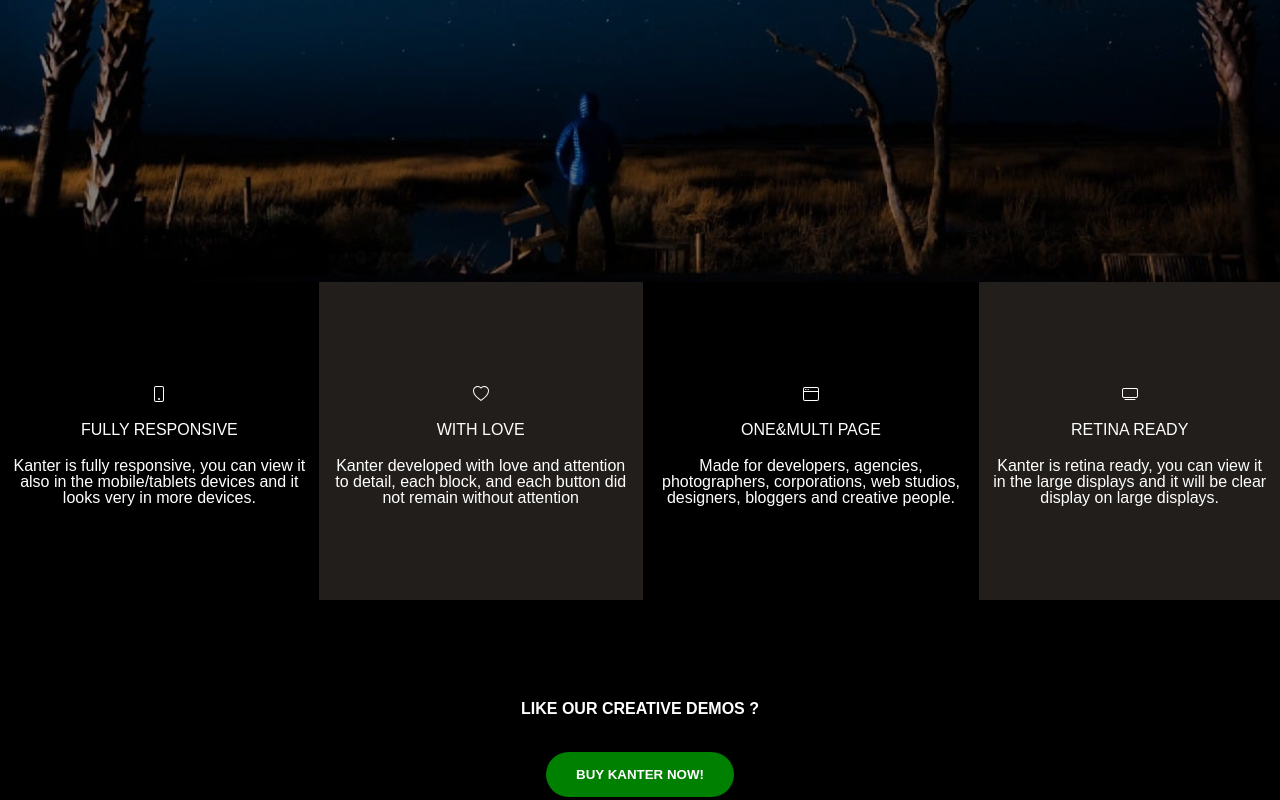
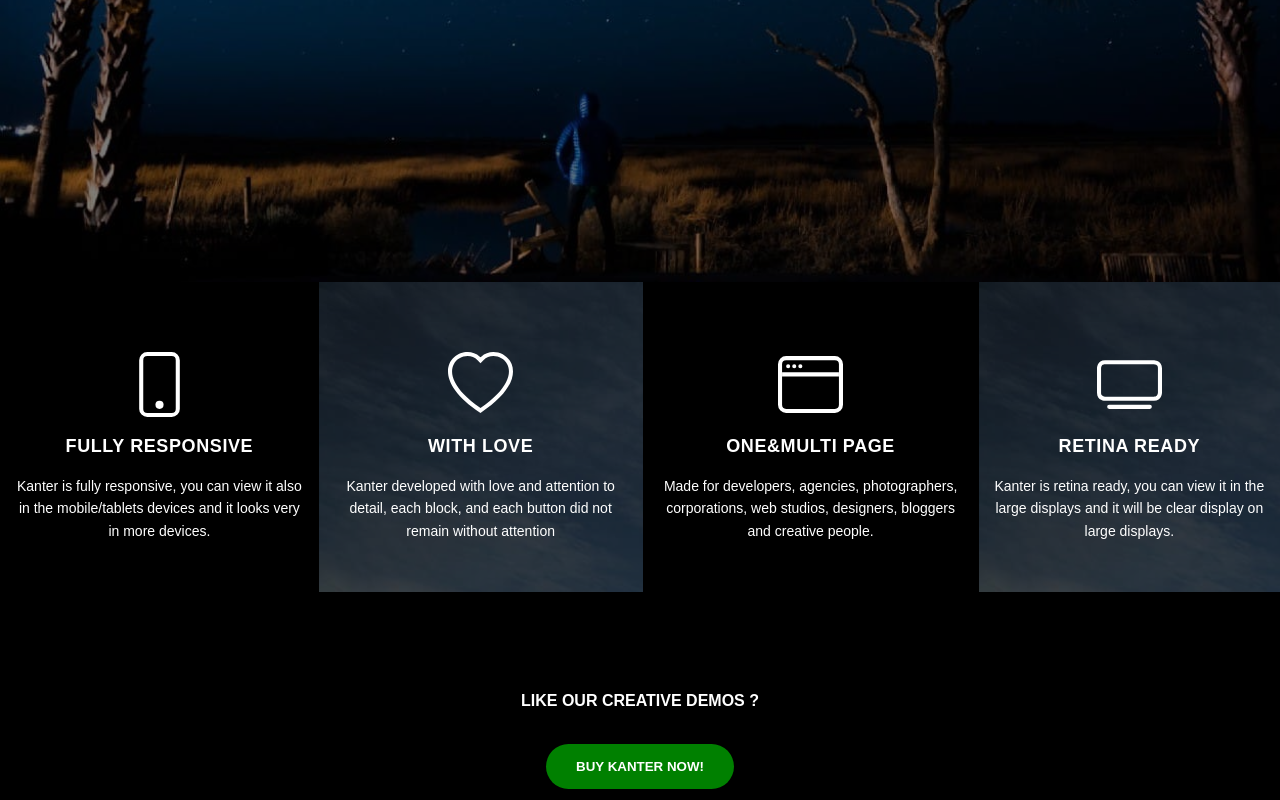
Before and after one commit to gibzhan/Kanter, a plain HTML site: page index.html in a window 1280 px wide. Shown: the part 518-1318 px from the top of the page. Drawn offline with Linux system fonts and the light colour scheme.

Commit message:
cards changed

```diff
--- a/index.html
+++ b/index.html
@@ -95,6 +95,8 @@
 <section class="cards">
     <div class="cards-main">
         <div class="cards-item dark">
+            <div class="filter"></div>
+            <div class="cards-item-single">
             <svg width="1em" height="1em" viewBox="0 0 16 16" class="bi bi-phone" fill="currentColor" xmlns="http://www.w3.org/2000/svg">
                 <path fill-rule="evenodd" d="M11 1H5a1 1 0 0 0-1 1v12a1 1 0 0 0 1 1h6a1 1 0 0 0 1-1V2a1 1 0 0 0-1-1zM5 0a2 2 0 0 0-2 2v12a2 2 0 0 0 2 2h6a2 2 0 0 0 2-2V2a2 2 0 0 0-2-2H5z"/>
                 <path fill-rule="evenodd" d="M8 14a1 1 0 1 0 0-2 1 1 0 0 0 0 2z"/>
@@ -102,14 +104,20 @@
               <h3 class="cards-item-title">FULLY RESPONSIVE</h3>
               <p>Kanter is fully responsive, you can view it also in the mobile/tablets devices and it looks very in more devices.</p>
             </div>
+            </div>
         <div class="cards-item black">
+            <div class="filter"></div>
+            <div class="cards-item-single">
             <svg width="1em" height="1em" viewBox="0 0 16 16" class="bi bi-heart" fill="currentColor" xmlns="http://www.w3.org/2000/svg">
                 <path fill-rule="evenodd" d="M8 2.748l-.717-.737C5.6.281 2.514.878 1.4 3.053c-.523 1.023-.641 2.5.314 4.385.92 1.815 2.834 3.989 6.286 6.357 3.452-2.368 5.365-4.542 6.286-6.357.955-1.886.838-3.362.314-4.385C13.486.878 10.4.28 8.717 2.01L8 2.748zM8 15C-7.333 4.868 3.279-3.04 7.824 1.143c.06.055.119.112.176.171a3.12 3.12 0 0 1 .176-.17C12.72-3.042 23.333 4.867 8 15z"/>
               </svg>
               <h3 class="cards-item-title">WITH LOVE</h3>
               <p>Kanter developed with love and attention to detail, each block, and each button did not remain without attention</p>
             </div>
+        </div>
         <div class="cards-item dark">
+            <div class="filter"></div>
+            <div class="cards-item-single">
                 <svg width="1em" height="1em" viewBox="0 0 16 16" class="bi bi-window" fill="currentColor" xmlns="http://www.w3.org/2000/svg">
                     <path fill-rule="evenodd" d="M14 2H2a1 1 0 0 0-1 1v10a1 1 0 0 0 1 1h12a1 1 0 0 0 1-1V3a1 1 0 0 0-1-1zM2 1a2 2 0 0 0-2 2v10a2 2 0 0 0 2 2h12a2 2 0 0 0 2-2V3a2 2 0 0 0-2-2H2z"/>
                     <path fill-rule="evenodd" d="M15 6H1V5h14v1z"/>
@@ -118,12 +126,16 @@
                 <h3 class="cards-item-title">ONE&MULTI PAGE</h3>
                 <p>Made for developers, agencies, photographers, corporations, web studios, designers, bloggers and creative people.</p>
             </div>
+            </div>
         <div class="cards-item black">
+            <div class="filter"></div>
+            <div class="cards-item-single">
             <svg width="1em" height="1em" viewBox="0 0 16 16" class="bi bi-tv" fill="currentColor" xmlns="http://www.w3.org/2000/svg">
                 <path fill-rule="evenodd" d="M2.5 13.5A.5.5 0 0 1 3 13h10a.5.5 0 0 1 0 1H3a.5.5 0 0 1-.5-.5zM13.991 3H2c-.325 0-.502.078-.602.145a.758.758 0 0 0-.254.302A1.46 1.46 0 0 0 1 4.01V10c0 .325.078.502.145.602.07.105.17.188.302.254a1.464 1.464 0 0 0 .538.143L2.01 11H14c.325 0 .502-.078.602-.145a.758.758 0 0 0 .254-.302 1.464 1.464 0 0 0 .143-.538L15 9.99V4c0-.325-.078-.502-.145-.602a.757.757 0 0 0-.302-.254A1.46 1.46 0 0 0 13.99 3zM14 2H2C0 2 0 4 0 4v6c0 2 2 2 2 2h12c2 0 2-2 2-2V4c0-2-2-2-2-2z"/>
               </svg>
               <h3 class="cards-item-title">RETINA READY</h3>
               <p>Kanter is retina ready, you can view it in the large displays and it will be clear display on large displays.</p>
+            </div>
         </div>
     </div>
 </section>
--- a/style/components/cards.css
+++ b/style/components/cards.css
@@ -10,13 +10,67 @@
 
 }
 
+.cards-item svg {
+  height: 65px;
+  width: 65px;
+  margin: 20px 0;
+}
+
 .cards-item {
   display: flex;
   flex-direction: column;
   justify-content: center;
   align-items: center;
-  height: 298px;
-  padding: 15px 10px 5px 10px;
+
+  padding: 50px 15px;
+  position: relative;
+}
+.cards-item-single{
+  display: flex;
+  flex-direction: column;
+  align-items: center;
+  color: #fff;
+  z-index: 2;
+}
+
+.cards-item:nth-child(2n) {
+  background-image: url(../../images/bgn.jpg);
+  background-position: top left;
+
+}
+
+.cards-item:nth-child(2n) .filter {
+  color: #fff;
+  background-color: rgb(17, 17, 17, .7);
+}
+
+.cards-item p{
+  margin: 20px 0 0;
+  text-align: center;
+  line-height: 22.4px;
+  font-size: 14px;
+  font-weight: 100;
+}
+
+.cards-item h3{
+  margin: 0;
+  text-align: center;
+
+  font-size: 18px;
+  font-weight: 700;
+  letter-spacing: 0.6px;
+  text-transform: uppercase;
+}
+
+
+
+
+.filter {
+  position: absolute;
+  width: 100%;
+  height: 100%;
+  left: 0;
+  top: 0;
 }
 
 .dark {
```
Also changed, not shown: images/bgn.jpg (added). Lines whose indentation alone changed are shown as unchanged.
